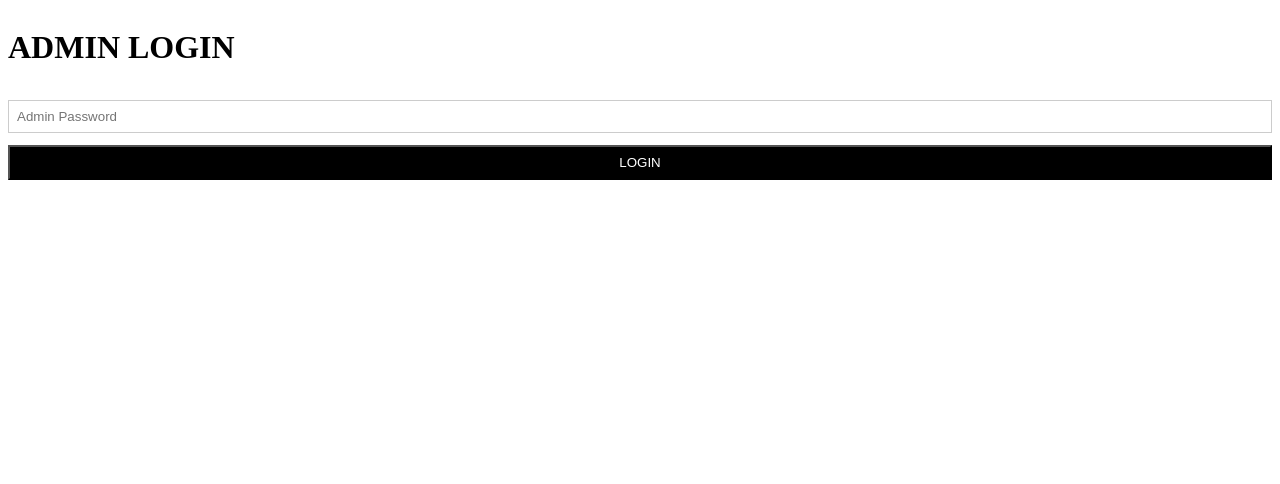
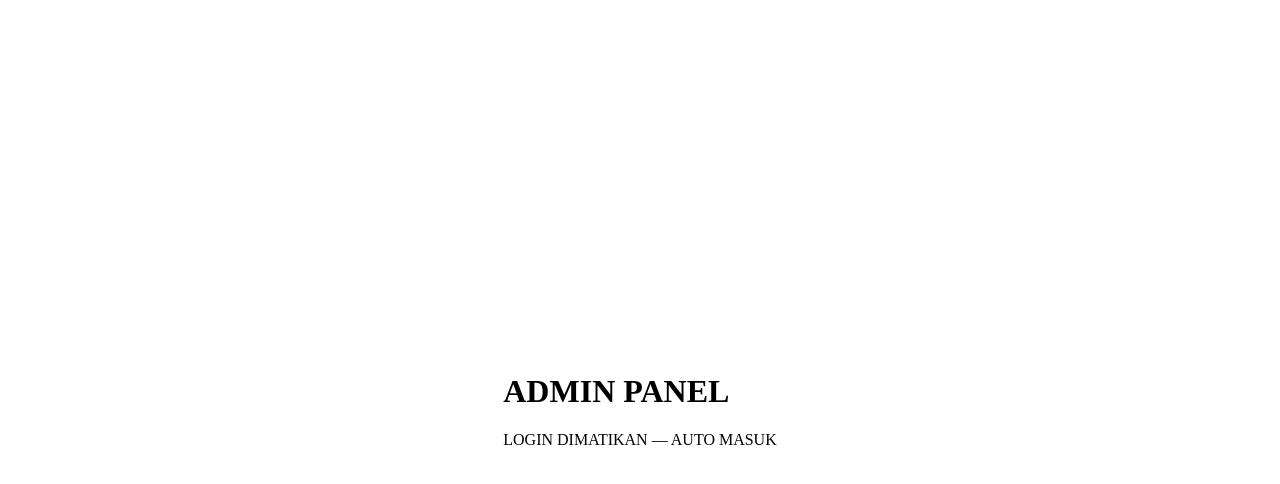
Before and after one commit to wonderwall-web/Wonderwal-video-app, a Next.js app: page /admin in a window 1280 px wide. Shown: the top 484 px of the page. Built offline with nearby package versions, Linux system fonts and the light colour scheme.

Commit message:
disable admin login force open

```diff
--- a/app/admin/page.tsx
+++ b/app/admin/page.tsx
@@ -1,48 +1,12 @@
 "use client"
 
-import { useState } from "react"
-
 export default function AdminPage() {
-  const [password, setPassword] = useState("")
-  const [logged, setLogged] = useState(false)
-
-  const login = () => {
-    if (password === "rahasia_admin_123") {
-      setLogged(true)
-    } else {
-      alert("PASSWORD SALAH")
-    }
-  }
-
-  if (!logged) {
-    return (
-      <main className="min-h-screen flex items-center justify-center">
-        <div style={{ display: "flex", flexDirection: "column", gap: 12 }}>
-          <h1><b>ADMIN LOGIN</b></h1>
-          <input
-            type="password"
-            placeholder="Admin Password"
-            value={password}
-            onChange={(e) => setPassword(e.target.value)}
-            style={{ padding: 8, border: "1px solid #ccc" }}
-          />
-          <button
-            onClick={login}
-            style={{ padding: 8, background: "black", color: "white" }}
-          >
-            LOGIN
-          </button>
-        </div>
-      </main>
-    )
-  }
-
   return (
-    <main className="min-h-screen p-10">
-      <h1><b>ADMIN PANEL</b></h1>
-      <p>✔ Admin Login OK</p>
-      <p>✔ Webhook Lynk OK</p>
-      <p>✔ Auto License OK</p>
+    <main style={{ minHeight: "100vh", display: "flex", alignItems: "center", justifyContent: "center" }}>
+      <div>
+        <h1>ADMIN PANEL</h1>
+        <p>LOGIN DIMATIKAN — AUTO MASUK</p>
+      </div>
     </main>
   )
 }
```
